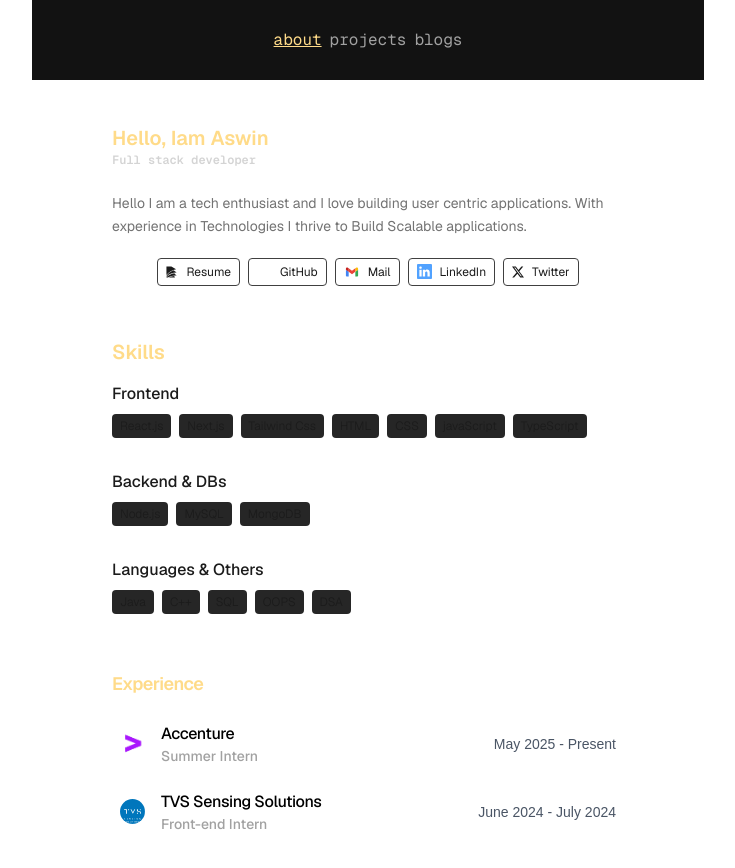
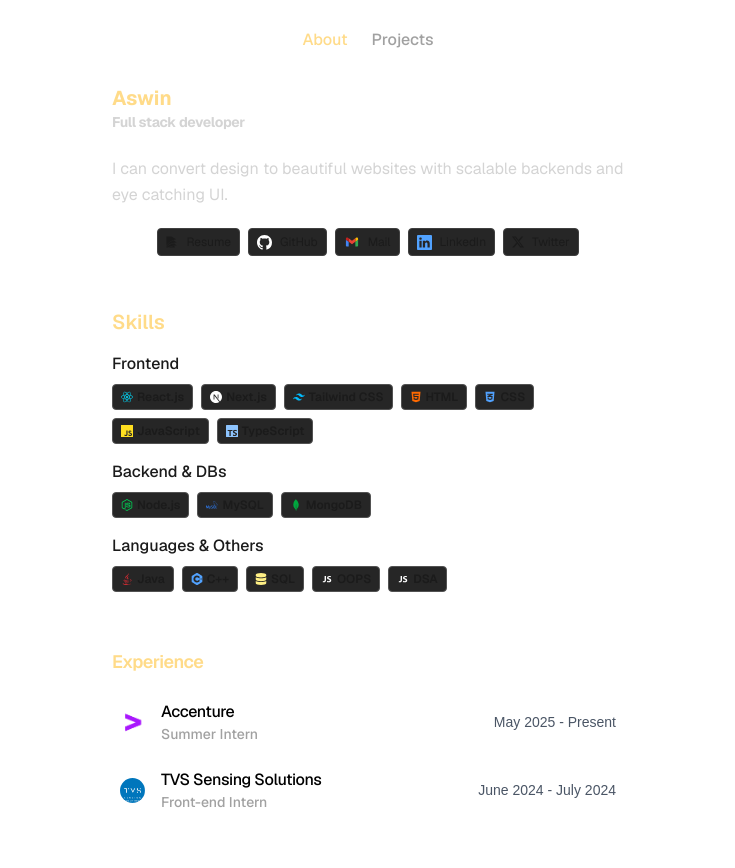
Before and after one commit to AswinM1/minimal-portfolio, a Next.js app: page / in a window 1280 px wide. Shown: the top 868 px of the page, without its empty margins (272-1007 px from the left). Built offline with nearby package versions, Linux system fonts and the light colour scheme.

Commit message:
Add files via upload

```diff
--- a/comp/Home.tsx
+++ b/comp/Home.tsx
@@ -54,15 +54,14 @@ function Home() {
       transition={{ duration: 0.8, ease: 'easeOut' }}
       className='max-w-xl   px-4 py-5  h-screen '
     >
-      <div className='w-full h-screen flex flex-col'>
+      <div className='w-full h-screen flex flex-col mt-10'>
 
-        <div className='py-6 px-4 text-xl font-semibold font-sans text-[#ffdb89]'>
-          <div className='flex flex-col'> Hello, Iam Aswin
-            <p className='font-mono text-xs text-neutral-300'>Full stack  developer</p></div></div>
+        <div className='py-6 px-4 text-xl font-bold font-sans text-[#ffdb89]'>
+          <div className='flex flex-col mx-auto '> Aswin
+            <p className='font-sans tracking-tight text-sm text-neutral-300 '>Full stack developer</p></div></div>
 
-        <div className='max-w-2xl px-4 text-sm text-neutral-500 font-sans leading-relaxed'>
-          Hello I am a tech enthusiast and I love building user centric applications.
-          With experience in Technologies I thrive to Build Scalable applications.
+        <div className='max-w-2xl px-4 text-md text-neutral-300 font-sans leading-relaxed'>
+           I can convert design to beautiful websites with scalable backends and eye catching UI.
         </div>
 
         <div className='flex flex-wrap gap-2 items-center justify-center py-5 px-4'>
@@ -74,7 +73,7 @@ function Home() {
               rel="noopener noreferrer"
               className="flex"
             >
-              <span className="flex gap-2 border border-neutral-700 rounded-sm items-center justify-between font-sans text-[12px] py-1 px-2 hover:bg-neutral-800 transition-all">
+              <span className="flex gap-2 border border-neutral-700 bg-neutral-800 rounded-sm items-center justify-between font-sans text-[12px] py-1 px-2 hover:bg-neutral-800 transition-all">
                 {link.icon}
                 {link.name}
               </span>
--- a/comp/Navbar.tsx
+++ b/comp/Navbar.tsx
@@ -6,17 +6,18 @@ import React from 'react'
 function Navbar() {
   const path = usePathname()
   const items = [
-    { name: "about", path: "/" },
-    { name: "projects", path: "/projects" },
-    { name: "blogs", path: "/blogs" }
+    { name: "About", path: "/" },
+    { name: "Projects", path: "/projects" },
+
+
   ]
 
   return (
-   <div className=' max-w-2xl w-full px-4 py-5 flex items-center justify-center mx-auto font-mono   backdrop-blur-2xl bg-[#121212]'>
-      <div className='flex gap-2 justify-between items-center mx-auto  cursor-pointer py-2 '>
+   <div className='w-full px-4 py-5  fixed flex items-center justify-center mx-auto font-sans  z-5  backdrop-blur-2xl bg-transparent mb-10'>
+      <div className='flex gap-6 justify-between items-center mx-auto font-medium cursor-pointer py-2 '>
         {items.map((val, idx) =>
           path === val.path ? (
-            <div key={val.path} className='text-[#ffdb89] underline'>
+            <div key={val.path} className='text-[#ffdb89] '>
               {val.name}
             </div>
           ) : (
--- a/comp/Skills.tsx
+++ b/comp/Skills.tsx
@@ -1,46 +1,71 @@
 import React from 'react'
-import Experince from './Experience'
+import { FaReact, FaHtml5, FaCss3Alt, FaNodeJs, FaJava, FaDatabase } from 'react-icons/fa'
+import { SiNextdotjs, SiTailwindcss, SiJavascript, SiTypescript, SiMongodb, SiMysql, SiCplusplus } from 'react-icons/si'
+import { DiJavascript1 } from 'react-icons/di'
 
 function Skills() {
 
-  const list = ["React.js", "Next.js", "Tailwind Css", "HTML", "CSS", "javaScript", "TypeScript"]
-  const listb = ["Node.js", "MySQL", "MongoDB"]
-  const listl = ["Java", "C++", "SQL", "OOPS", "DSA"]
+  const list = [
+    { name: "React.js", icon: <FaReact className="text-cyan-400" /> },
+    { name: "Next.js", icon: <SiNextdotjs className="text-white" /> },
+    { name: "Tailwind CSS", icon: <SiTailwindcss className="text-sky-400" /> },
+    { name: "HTML", icon: <FaHtml5 className="text-orange-500" /> },
+    { name: "CSS", icon: <FaCss3Alt className="text-blue-400" /> },
+    { name: "JavaScript", icon: <SiJavascript className="text-yellow-300" /> },
+    { name: "TypeScript", icon: <SiTypescript className="text-blue-300" /> }
+  ];
+
+  const listb = [
+    { name: "Node.js", icon: <FaNodeJs className="text-green-500" /> },
+    { name: "MySQL", icon: <SiMysql className="text-blue-500" /> },
+    { name: "MongoDB", icon: <SiMongodb className="text-green-600" /> }
+  ];
+
+  const listl = [
+    { name: "Java", icon: <FaJava className="text-red-500" /> },
+    { name: "C++", icon: <SiCplusplus className="text-blue-400" /> },
+    { name: "SQL", icon: <FaDatabase className="text-yellow-200" /> },
+    { name: "OOPS", icon: <DiJavascript1 className="text-white" /> },
+    { name: "DSA", icon: <DiJavascript1 className="text-white" /> }
+  ];
+
   return (
     <div>
-
-
       <div className='max-w-2xl py-4 font-medium font-sans px-4'>
         <p className='py-4 font-sans font-semibold text-[#ffdb89] text-xl'>Skills</p>
         Frontend
         <div className='flex flex-wrap gap-2 font-light mt-2'>
-            {list.map((val, idx) => (
-              <div key={idx} className='px-2 py-1 bg-neutral-800 rounded text-xs'>{val}</div>
+          {list.map((item, idx) => (
+            <div key={idx} className='flex items-center gap-1 px-2 py-1 border border-neutral-600 font-semibold bg-neutral-800 rounded text-xs'>
+              {item.icon}
+              {item.name}
+            </div>
           ))}
         </div>
       </div>
-        <div className='max-w-2xl py-4 font-medium font-sans px-4'>
+
+      <div className='max-w-2xl  font-medium font-sans px-4'>
         Backend & DBs
         <div className='flex flex-wrap gap-2 font-light mt-2'>
-            {listb.map((val, idx) => (
-              <div key={idx} className='px-2 py-1 bg-neutral-800 rounded text-xs'>{val}</div>
+          {listb.map((item, idx) => (
+            <div key={idx} className='flex items-center gap-1 border border-neutral-600 px-2 py-1 font-semibold bg-neutral-800 rounded text-xs'>
+              {item.icon}
+              {item.name}
+            </div>
           ))}
         </div>
-
       </div>
 
       <div className='max-w-4xl py-4 font-medium font-sans px-4'>
         Languages & Others
         <div className='flex flex-wrap gap-2 font-light mt-2'>
-            {listl.map((val, idx) => (
-              <div key={idx} className='px-2 py-1 bg-neutral-800 rounded text-xs'>{val}</div>
+          {listl.map((item, idx) => (
+            <div key={idx} className='flex items-center gap-1 border border-neutral-600 px-2 py-1 bg-neutral-800 font-semibold rounded text-xs'>
+              {item.icon}
+              {item.name}
+            </div>
           ))}
         </div>
-        </div>
-
-        <div>
-
-
       </div>
     </div>
   )
```
Lines whose indentation alone changed are shown as unchanged.
